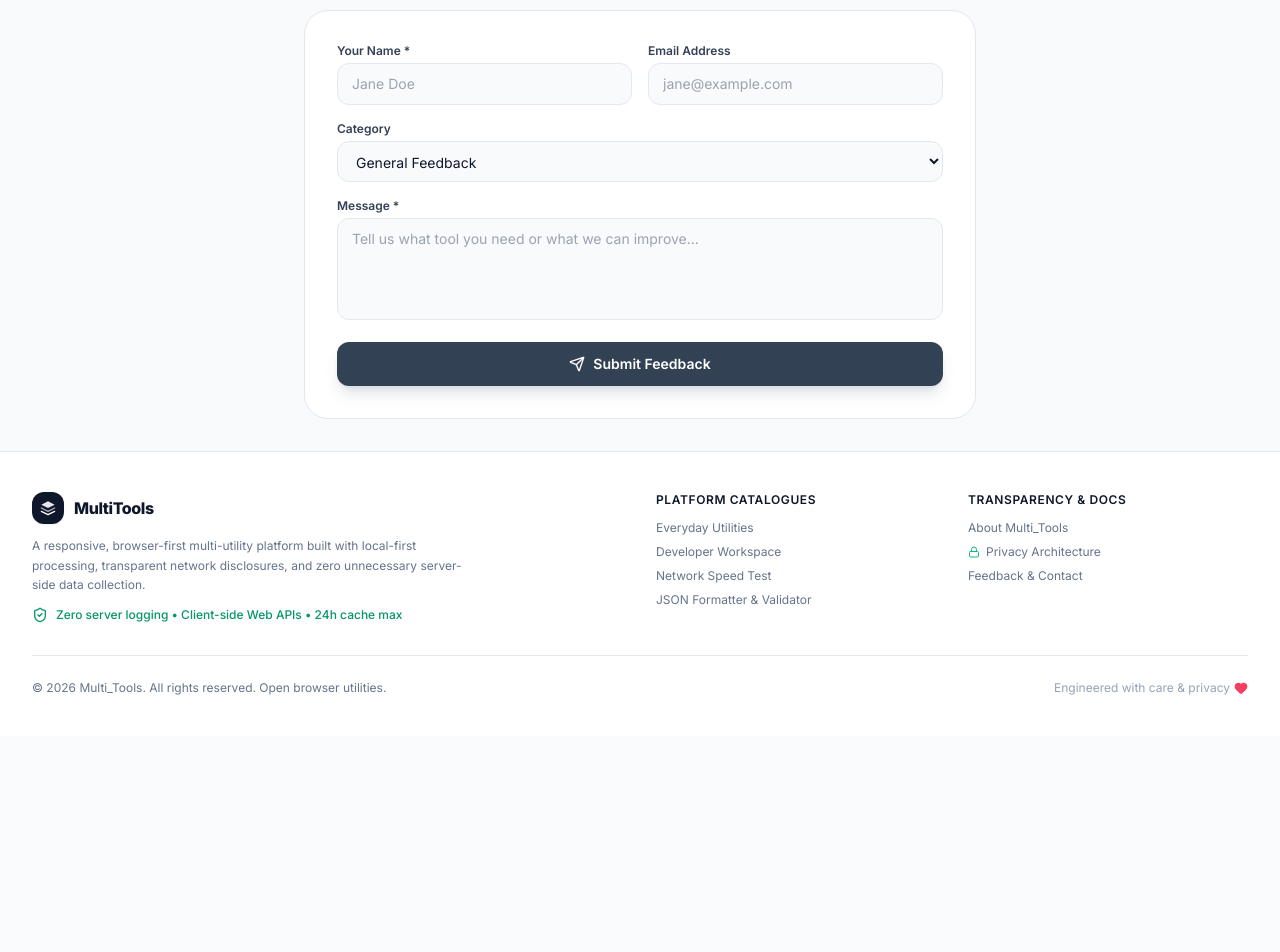
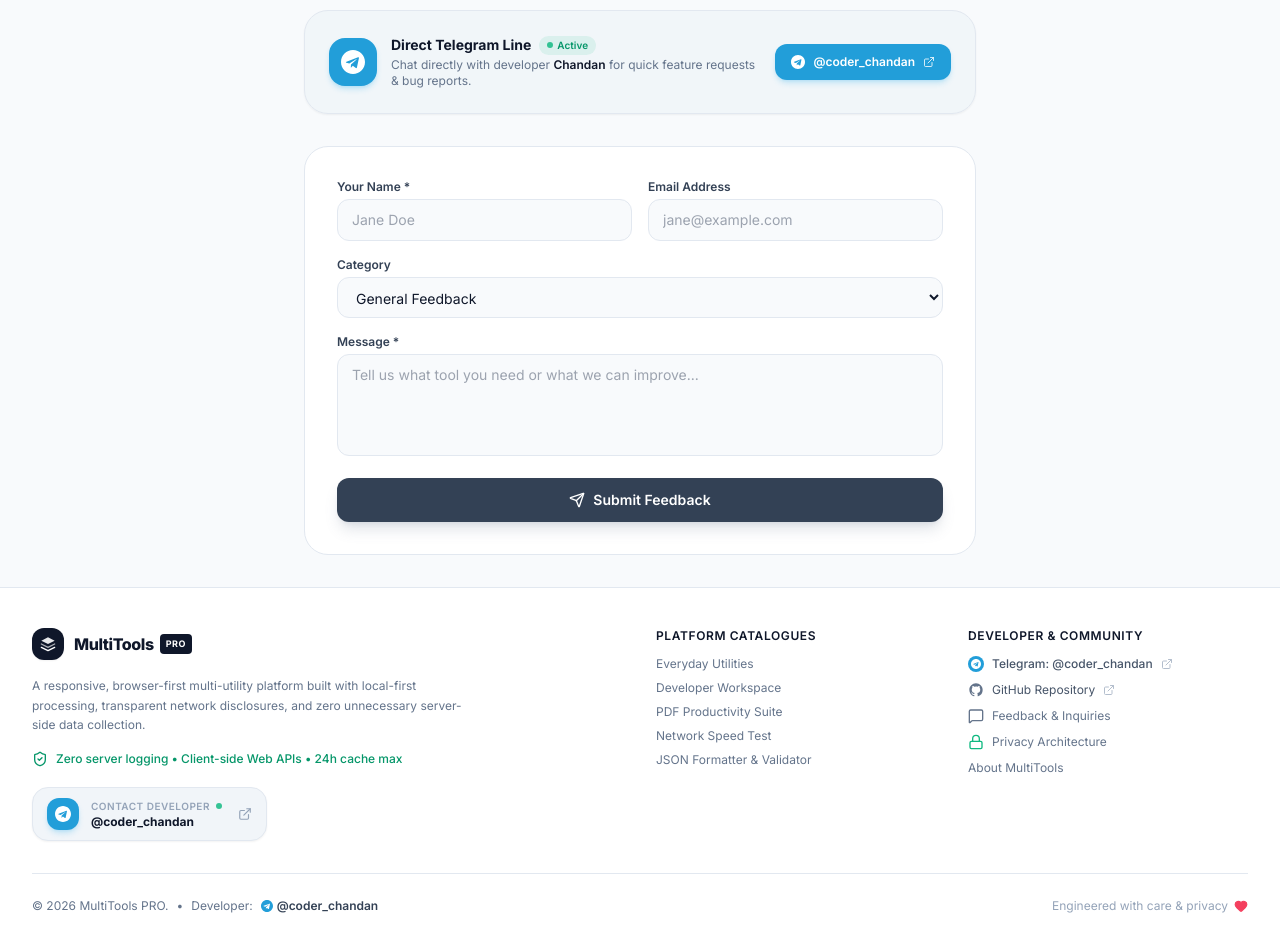
Before and after one commit to chandan0000001/multi_tools, a React (Vite) app: page /contact in a window 1280 px wide. Shown: the part 212-1164 px from the top of the page. Before the commit the page ends 948 px from the top, so only its background shows below. Built offline with nearby package versions, Linux system fonts and the light colour scheme.

Commit message:
feat(footer): add developer contact via Telegram @coder_chandan and GitHub links

```diff
--- a/src/components/layout/Footer.tsx
+++ b/src/components/layout/Footer.tsx
@@ -1,6 +1,18 @@
 import React from 'react';
 import { Link } from 'react-router-dom';
-import { ShieldCheck, Heart, Lock } from 'lucide-react';
+import { ShieldCheck, Heart, Lock, ExternalLink, MessageSquare } from 'lucide-react';
+
+export const TelegramIcon: React.FC<{ className?: string }> = ({ className = 'w-4 h-4' }) => (
+  <svg className={className} viewBox="0 0 24 24" fill="currentColor" aria-hidden="true">
+    <path d="M12 0C5.373 0 0 5.373 0 12s5.373 12 12 12 12-5.373 12-12S18.627 0 12 0zm5.894 8.221-1.97 9.28c-.145.658-.537.818-1.084.508l-3-2.21-1.446 1.394c-.14.18-.357.295-.6.295-.002 0-.003 0-.005 0l.213-3.054 5.56-5.022c.24-.213-.054-.334-.373-.121l-6.869 4.326-2.96-.924c-.643-.204-.657-.643.136-.953l11.57-4.461c.537-.196 1.006.128.832.941z" />
+  </svg>
+);
+
+export const GithubIcon: React.FC<{ className?: string }> = ({ className = 'w-4 h-4' }) => (
+  <svg className={className} viewBox="0 0 24 24" fill="currentColor" aria-hidden="true">
+    <path fillRule="evenodd" clipRule="evenodd" d="M12 2C6.477 2 2 6.484 2 12.017c0 4.425 2.865 8.18 6.839 9.504.5.092.682-.217.682-.483 0-.237-.008-.868-.013-1.703-2.782.605-3.369-1.343-3.369-1.343-.454-1.158-1.11-1.466-1.11-1.466-.908-.62.069-.608.069-.608 1.003.07 1.53 1.032 1.53 1.032.892 1.53 2.341 1.088 2.91.832.092-.647.35-1.088.636-1.338-2.22-.253-4.555-1.113-4.555-4.951 0-1.093.39-1.988 1.029-2.688-.103-.253-.446-1.272.098-2.65 0 0 .84-.27 2.75 1.026A9.564 9.564 0 0112 6.844c.85.004 1.705.115 2.504.337 1.909-1.296 2.747-1.027 2.747-1.027.546 1.379.202 2.398.1 2.651.64.7 1.028 1.595 1.028 2.688 0 3.848-2.339 4.695-4.566 4.943.359.309.678.92.678 1.855 0 1.338-.012 2.419-.012 2.747 0 .268.18.58.688.482A10.019 10.019 0 0022 12.017C22 6.484 17.522 2 12 2z" />
+  </svg>
+);
 
 export const Footer: React.FC = () => {
   return (
@@ -8,7 +20,7 @@
       <div className="max-w-7xl mx-auto px-4 sm:px-6 lg:px-8">
         <div className="grid grid-cols-1 md:grid-cols-4 gap-8 mb-8">
           {/* Brand & mission */}
-          <div className="md:col-span-2 space-y-3">
+          <div className="md:col-span-2 space-y-4">
             <div className="flex items-center gap-2.5">
               <div className="w-8 h-8 rounded-xl bg-slate-900 dark:bg-white flex items-center justify-center text-white dark:text-slate-950 shadow-sm">
                 <svg className="w-4 h-4 text-white dark:text-slate-950" viewBox="0 0 24 24" fill="none">
@@ -17,17 +29,50 @@
                   <path d="M2 12L12 17L22 12" stroke="currentColor" strokeWidth="2" strokeLinecap="round" strokeLinejoin="round" strokeOpacity="0.65" />
                 </svg>
               </div>
-              <span className="font-extrabold text-base text-slate-900 dark:text-white tracking-tight">
-                MultiTools
-              </span>
+              <div className="flex items-center gap-1.5">
+                <span className="font-extrabold text-base text-slate-900 dark:text-white tracking-tight">
+                  MultiTools
+                </span>
+                <span className="text-[9px] font-bold tracking-wider uppercase px-1.5 py-0.5 rounded bg-slate-900 text-white dark:bg-white dark:text-slate-900">
+                  PRO
+                </span>
+              </div>
             </div>
+
             <p className="max-w-md text-xs leading-relaxed text-slate-500 dark:text-slate-400">
               A responsive, browser-first multi-utility platform built with local-first
               processing, transparent network disclosures, and zero unnecessary server-side data collection.
             </p>
+
             <div className="flex items-center gap-2 text-emerald-600 dark:text-emerald-400 font-medium">
-              <ShieldCheck className="w-4 h-4" />
+              <ShieldCheck className="w-4 h-4 shrink-0" />
               <span>Zero server logging • Client-side Web APIs • 24h cache max</span>
+            </div>
+
+            {/* Direct Telegram Developer Contact Badge */}
+            <div className="pt-1">
+              <a
+                href="https://t.me/coder_chandan"
+                target="_blank"
+                rel="noopener noreferrer"
+                className="inline-flex items-center gap-3 px-3.5 py-2.5 rounded-2xl bg-slate-100 hover:bg-sky-50 dark:bg-surface-900 dark:hover:bg-sky-950/40 border border-slate-200 dark:border-slate-800 hover:border-sky-400/50 dark:hover:border-sky-500/50 transition-all shadow-sm group"
+              >
+                <div className="w-8 h-8 rounded-xl bg-[#229ED9] text-white flex items-center justify-center shadow-md shadow-sky-500/20 group-hover:scale-105 transition-transform">
+                  <TelegramIcon className="w-4 h-4 fill-white" />
+                </div>
+                <div className="flex flex-col text-left">
+                  <div className="flex items-center gap-1.5">
+                    <span className="text-[10px] text-slate-400 dark:text-slate-500 font-semibold uppercase tracking-wider">
+                      Contact Developer
+                    </span>
+                    <span className="w-1.5 h-1.5 rounded-full bg-emerald-500 animate-pulse" title="Available for feedback"></span>
+                  </div>
+                  <span className="text-xs font-bold text-slate-900 dark:text-white group-hover:text-sky-500 transition-colors">
+                    @coder_chandan
+                  </span>
+                </div>
+                <ExternalLink className="w-3.5 h-3.5 text-slate-400 group-hover:text-sky-500 ml-1 transition-colors" />
+              </a>
             </div>
           </div>
 
@@ -48,6 +93,11 @@
                 </Link>
               </li>
               <li>
+                <Link to="/normalUser/pdf-tools" className="hover:text-brand-500 transition-colors">
+                  PDF Productivity Suite
+                </Link>
+              </li>
+              <li>
                 <Link to="/normalUser/speed-test" className="hover:text-brand-500 transition-colors">
                   Network Speed Test
                 </Link>
@@ -60,35 +110,76 @@
             </ul>
           </div>
 
-          {/* Legal & About */}
+          {/* Developer & Community */}
           <div>
             <h4 className="font-semibold text-slate-900 dark:text-white mb-3 text-xs tracking-wider uppercase">
-              Transparency & Docs
+              Developer & Community
             </h4>
-            <ul className="space-y-2">
+            <ul className="space-y-2.5">
               <li>
-                <Link to="/about" className="hover:text-brand-500 transition-colors">
-                  About Multi_Tools
+                <a
+                  href="https://t.me/coder_chandan"
+                  target="_blank"
+                  rel="noopener noreferrer"
+                  className="flex items-center gap-2 text-slate-600 dark:text-slate-300 hover:text-sky-500 dark:hover:text-sky-400 transition-colors group"
+                >
+                  <div className="w-4 h-4 rounded-full bg-[#229ED9] text-white flex items-center justify-center shrink-0">
+                    <TelegramIcon className="w-2.5 h-2.5 fill-white" />
+                  </div>
+                  <span className="font-medium">Telegram: @coder_chandan</span>
+                  <ExternalLink className="w-3 h-3 text-slate-400 group-hover:text-sky-500 opacity-70" />
+                </a>
+              </li>
+              <li>
+                <a
+                  href="https://github.com/chandan0000001/multi_tools"
+                  target="_blank"
+                  rel="noopener noreferrer"
+                  className="flex items-center gap-2 text-slate-600 dark:text-slate-300 hover:text-slate-900 dark:hover:text-white transition-colors group"
+                >
+                  <GithubIcon className="w-4 h-4 text-slate-500 dark:text-slate-400 group-hover:text-slate-900 dark:group-hover:text-white shrink-0" />
+                  <span>GitHub Repository</span>
+                  <ExternalLink className="w-3 h-3 text-slate-400 group-hover:text-slate-900 opacity-70" />
+                </a>
+              </li>
+              <li>
+                <Link to="/contact" className="hover:text-brand-500 transition-colors flex items-center gap-2">
+                  <MessageSquare className="w-4 h-4 text-brand-500 shrink-0" />
+                  <span>Feedback & Inquiries</span>
                 </Link>
               </li>
               <li>
-                <Link to="/privacy" className="hover:text-brand-500 transition-colors flex items-center gap-1.5">
-                  <Lock className="w-3 h-3 text-emerald-500" />
+                <Link to="/privacy" className="hover:text-brand-500 transition-colors flex items-center gap-2">
+                  <Lock className="w-4 h-4 text-emerald-500 shrink-0" />
                   <span>Privacy Architecture</span>
                 </Link>
               </li>
               <li>
-                <Link to="/contact" className="hover:text-brand-500 transition-colors">
-                  Feedback & Contact
+                <Link to="/about" className="hover:text-brand-500 transition-colors">
+                  About MultiTools
                 </Link>
               </li>
             </ul>
           </div>
         </div>
 
+        {/* Bottom Bar */}
         <div className="pt-6 border-t border-slate-200 dark:border-slate-800/80 flex flex-col sm:flex-row items-center justify-between gap-4 text-center sm:text-left">
-          <p>© {new Date().getFullYear()} Multi_Tools. All rights reserved. Open browser utilities.</p>
-          <div className="flex items-center gap-1 text-slate-400">
+          <div className="flex flex-wrap items-center justify-center sm:justify-start gap-2">
+            <span>© {new Date().getFullYear()} MultiTools PRO.</span>
+            <span>•</span>
+            <span>Developer:</span>
+            <a
+              href="https://t.me/coder_chandan"
+              target="_blank"
+              rel="noopener noreferrer"
+              className="inline-flex items-center gap-1 font-semibold text-slate-700 dark:text-slate-200 hover:text-sky-500 transition-colors"
+            >
+              <TelegramIcon className="w-3 h-3 text-[#229ED9]" />
+              <span>@coder_chandan</span>
+            </a>
+          </div>
+          <div className="flex items-center gap-1.5 text-slate-400">
             <span>Engineered with care & privacy</span>
             <Heart className="w-3.5 h-3.5 text-rose-500 inline fill-rose-500" />
           </div>
--- a/src/pages/ContactPage.tsx
+++ b/src/pages/ContactPage.tsx
@@ -1,6 +1,7 @@
 import React, { useState } from 'react';
-import { Mail, MessageSquare, Send, CheckCircle2 } from 'lucide-react';
+import { Mail, MessageSquare, Send, CheckCircle2, ExternalLink } from 'lucide-react';
 import { useToast } from '../context/ToastContext';
+import { TelegramIcon } from '../components/layout/Footer';
 
 export const ContactPage: React.FC = () => {
   const { showToast } = useToast();
@@ -26,6 +27,39 @@
         <p className="text-sm text-slate-600 dark:text-slate-400">
           Have an idea for a new local-first browser tool, or found a bug? We’d love to hear from you.
         </p>
+      </div>
+
+      {/* Direct Telegram Developer Contact */}
+      <div className="p-5 sm:p-6 rounded-3xl bg-slate-100/80 dark:bg-surface-900 border border-slate-200 dark:border-slate-800 flex flex-col sm:flex-row sm:items-center justify-between gap-4 shadow-sm">
+        <div className="flex items-center gap-3.5">
+          <div className="w-12 h-12 rounded-2xl bg-[#229ED9] text-white flex items-center justify-center shadow-md shadow-sky-500/20 shrink-0">
+            <TelegramIcon className="w-6 h-6 fill-white" />
+          </div>
+          <div>
+            <div className="flex items-center gap-2">
+              <h3 className="font-bold text-sm text-slate-900 dark:text-white">
+                Direct Telegram Line
+              </h3>
+              <span className="flex items-center gap-1 text-[10px] font-semibold text-emerald-600 dark:text-emerald-400 bg-emerald-500/10 px-2 py-0.5 rounded-full">
+                <span className="w-1.5 h-1.5 rounded-full bg-emerald-500 animate-pulse"></span>
+                Active
+              </span>
+            </div>
+            <p className="text-xs text-slate-500 dark:text-slate-400 mt-0.5">
+              Chat directly with developer <strong className="text-slate-900 dark:text-white font-semibold">Chandan</strong> for quick feature requests & bug reports.
+            </p>
+          </div>
+        </div>
+        <a
+          href="https://t.me/coder_chandan"
+          target="_blank"
+          rel="noopener noreferrer"
+          className="inline-flex items-center justify-center gap-2 px-4 py-2.5 rounded-xl bg-[#229ED9] hover:bg-[#1e8cc0] text-white text-xs font-semibold shadow-md shadow-sky-500/20 transition-all shrink-0 hover:scale-[1.02]"
+        >
+          <TelegramIcon className="w-3.5 h-3.5 fill-white" />
+          <span>@coder_chandan</span>
+          <ExternalLink className="w-3 h-3 text-white/80" />
+        </a>
       </div>
 
       {submitted ? (
```
Also changed, not shown: 1 other file (tests, documents, lock files or other folders).
